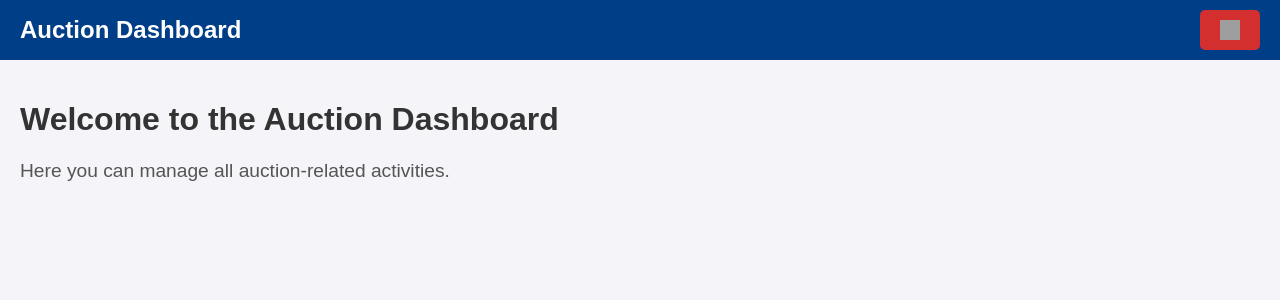
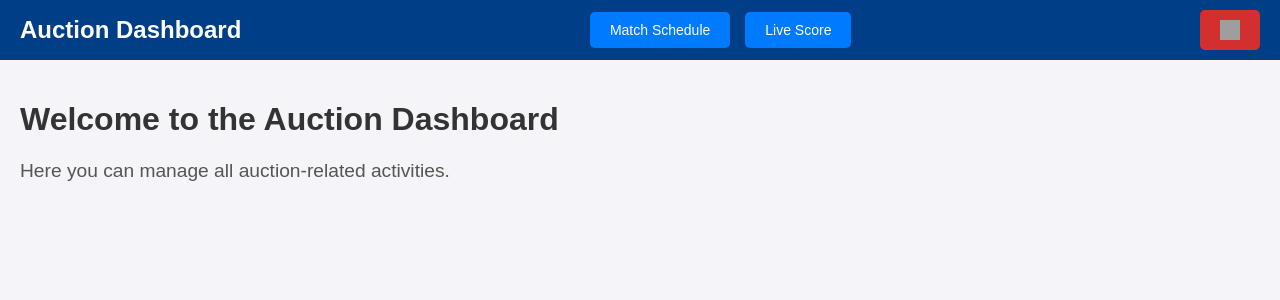
Before and after one commit to rajaramsharma/CricketAuctionHub, a PHP site: page /dashboard.php in a window 1280 px wide. Shown: the top 300 px of the page. Run offline with PHP 8.4, Linux system fonts and the light colour scheme; the visitor is signed in with stand-in values (Sample User, id 1); data that the repository does not hold is empty; grey boxes are pictures that could not be loaded.

Commit message:
add button in navbar

```diff
--- a/dashboard.php
+++ b/dashboard.php
@@ -50,6 +50,25 @@ $conn->close();
             font-weight: bold;
         }
 
+        header .navbar {
+            display: flex;
+            gap: 15px;
+        }
+
+        header .navbar button {
+            background: #007bff;
+            color: white;
+            border: none;
+            padding: 10px 20px;
+            border-radius: 5px;
+            cursor: pointer;
+            font-size: 14px;
+        }
+
+        header .navbar button:hover {
+            background: #0056b3;
+        }
+
         header .user-dropdown {
             position: relative;
         }
@@ -63,15 +82,15 @@ $conn->close();
             cursor: pointer;
             font-size: 14px;
             display: flex;
-            align-items: center; /* Ensures icon and text are aligned */
-            gap: 10px; /* Adds space between icon and text */
+            align-items: center;
+            gap: 10px;
             position: relative;
         }
 
         header .user-dropdown button img {
             width: 20px;
             height: 20px;
-            object-fit: cover; /* Ensures image scales properly */
+            object-fit: cover;
         }
 
         header .user-dropdown .dropdown-menu {
@@ -119,8 +138,13 @@ $conn->close();
 </head>
 <body>
     <!-- Header -->
+
     <header>
         <div class="logo">Auction Dashboard</div>
+        <div class="navbar">
+            <button onclick="location.href='match_schedule.php'">Match Schedule</button>
+            <button onclick="location.href='live_score.php'">Live Score</button>
+        </div>
         <div class="user-dropdown">
             <button>
                 <?php echo htmlspecialchars($username); ?>
```
